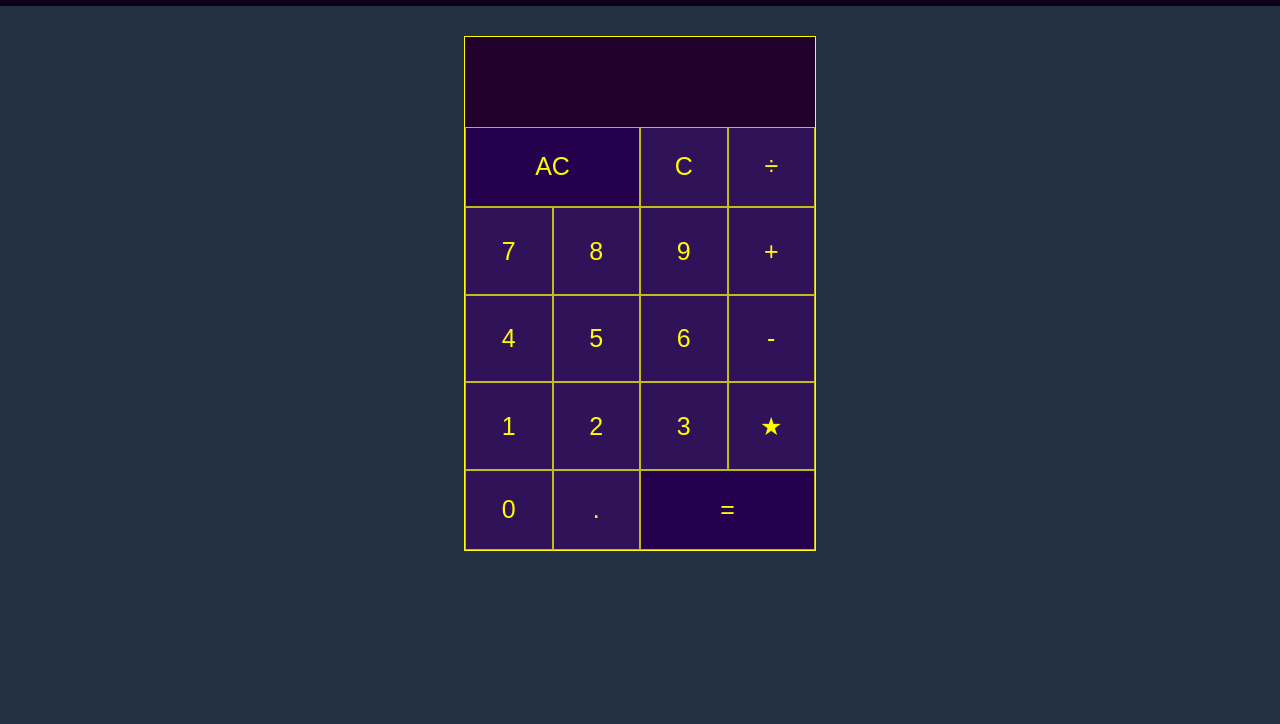
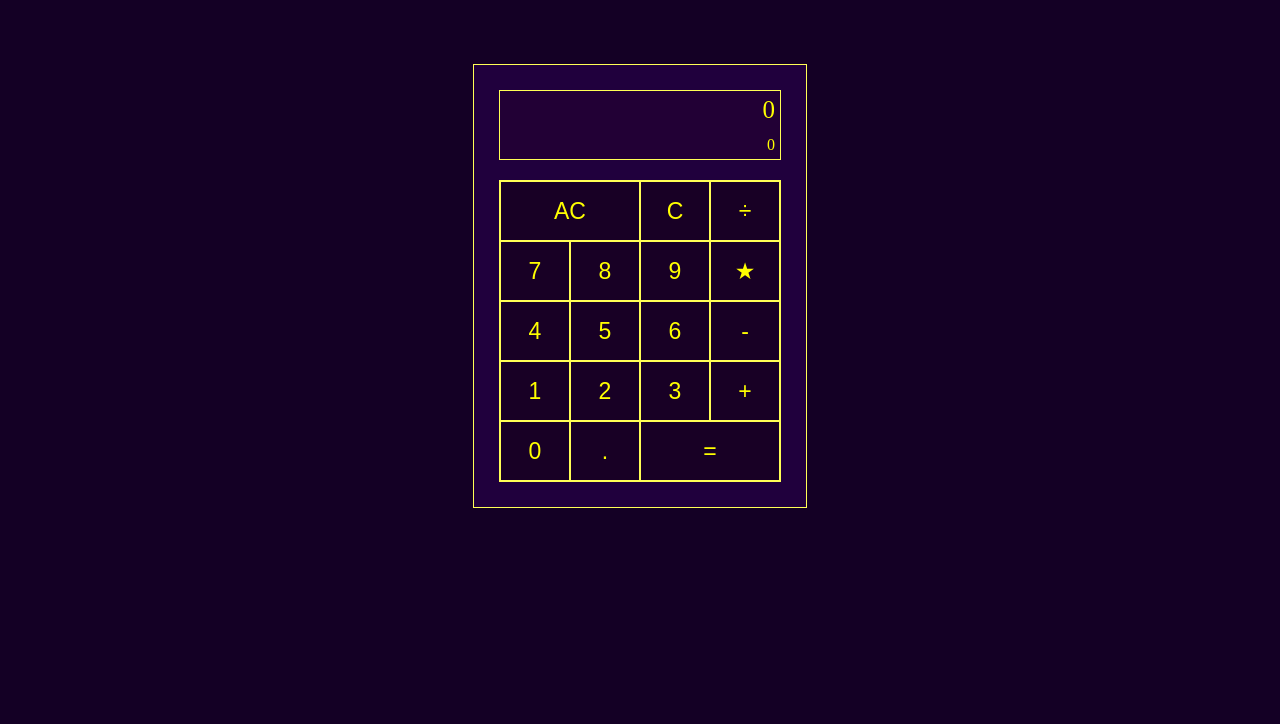
Before and after one commit to Shuuty/calculator, a plain HTML site: page index.html in a window 1280 px wide. Shown: the part 76-800 px from the top of the page. Drawn offline with Linux system fonts and the light colour scheme.

Commit message:
finished calculator

```diff
--- a/index.html
+++ b/index.html
@@ -14,53 +14,49 @@
     <div class="header">
     <h1>Calculator</h1>
     </div>
-    <div class="container">
+        <div class="container">
+            <div class="calculator">
 
-      <div class="calculator-container">
-        <div id="calculator-screen">
-            <div class="screen-text">
-            <p  id="show-value"></p>
-            <p  id="new-value"></p>
+                <div class="calculator-screen">
+                    <p class="screen-show-operation">0</p>
+                    <p class="screen-show-result">0</p>
+                </div>
+
+                <div class="calculator-buttons">
+                    <div class="fifth-button-line">
+                        <button class="double-size" onclick="clearAll()">AC</button>
+                        <button onclick="deleteLastOne()">C</button>
+                        <button class="numAndOp">÷</button>
+                    </div>
+
+                    <div class="fourth-button-line">
+                        <button class="numAndOp">7</button>
+                        <button class="numAndOp">8</button>
+                        <button class="numAndOp">9</button>
+                        <button class="numAndOp">★</button>
+                    </div>
+
+                    <div class="third-button-line">
+                        <button class="numAndOp">4</button>
+                        <button class="numAndOp">5</button>
+                        <button class="numAndOp">6</button>
+                        <button class="numAndOp">-</button>
+                    </div>
+
+                    <div class="second-button-line">
+                        <button class="numAndOp">1</button>
+                        <button class="numAndOp">2</button>
+                        <button class="numAndOp">3</button>
+                        <button class="numAndOp">+</button>
+                    </div>
+
+                    <div class="first-button-line">
+                        <button class="numAndOp">0</button>
+                        <button class="numAndOp">.</button>
+                        <button class="double-size" onclick="executeTheOperation()">=</button>
+                    </div>
+                </div>
+
             </div>
-        </div>
-
-
-        <div class="container-button">
-            <div class="first-botton-line">
-                <button type="button" id="ac" onclick="clearScreen()">AC</button>
-                <button type="button" id="c" value="c" onclick="clearLast()">C</button>
-                <button type="button" id="divide" class="operator-button" value="/">÷</button>
-            </div>
-
-            <div class="second-botton-line">
-                <button type="button" id="seven" class="number-button" value="7">7</button>
-                <button type="button" id="eight" class="number-button"  value="8" onclick="">8</button>
-                <button type="button" id="nine" class="number-button" value="9">9</button>
-                <button type="button" id="sum" class="operator-button" value="+">+</button>
-            </div>
-
-            <div class="third-botton-line">
-                <button type="button" id="four" class="number-button" value="4">4</button>
-                <button type="button" id="five" class="number-button" value="5">5</button>
-                <button type="button" id="six" class="number-button" value="6">6</button>
-                <button type="button" id="substraction" class="operator-button" value="-">-</button>
-            </div>
-
-            <div class="fourth-botton-line">
-                <button type="button" id="one" class="number-button" value="1" >1</button>
-                <button type="button" id="two" class="number-button" value="2" >2</button>
-                <button type="button" id="three" class="number-button" value="3">3</button>
-                <button type="button" id="multiply" class="operator-button" value="*">★</button>
-            </div>
-
-
-            <div class="fifth-botton-line">
-                <button type="button" id="zero" class="number-button" value="0">0</button>
-                <button type="button" id="point" class="operator-button" value=".">.</button>
-                <button type="button" id="equal" value="=" onclick="operation()">=</button>
-            </div>
-        </div>
-      </div>
-    </div>
 </body>
 </html>
--- a/script.js
+++ b/script.js
@@ -0,0 +1,154 @@
+const currentOperation = document.querySelector(`.screen-show-operation`);
+const operationResult = document.querySelector(`.screen-show-result`);
+const allButtons = document.querySelectorAll(`.numAndOp`);
+let operators = [`÷`, `★`, `+`, `-`]
+
+let x = ``;
+let y = ``;
+let op = ``;
+let opResult = ``;
+
+
+//With this, when you touch a button, a value will appear
+
+allButtons.forEach(button => {
+    button.addEventListener(`click`, ()=> enterNumAndOp(button.textContent))
+})
+
+
+
+// Function to process the input value
+
+function enterNumAndOp(entrance) {
+
+    // Limit the number of `.`
+    if(entrance === `.` && x.includes(`.`) && y == `` )return;
+    if(entrance === `.` && y.includes(`.`)) return;
+
+    console.log(entrance);
+    if(currentOperation.textContent === 0) {
+        currentOperation.textContent = ``;
+    }
+
+    // In case you want to use a result for another operation
+    if(opResult !== ``) {
+            operators.forEach(operator => {
+                if(entrance !== operator) return;
+                else if(entrance === operator){
+                    x = opResult;
+                    y = ``;
+                    op = ``;
+                    opResult = ``;
+                }
+            })
+
+    }
+
+    // Enter the operator
+    operators.forEach(operator => {
+        if(entrance === operator && op === ``){
+            op = operator;
+            console.log(`the op`+ op)
+        } else return;
+    })
+
+    // Enter the fist number
+    if(op === `` && y === ``) {
+        x += entrance;
+        console.log(x)
+    }
+    // Enter the second number
+    else if(x !== `` && op !== `` && opResult == ``) {
+        y += entrance;
+        console.log(y)
+    }
+    operators.forEach(operator => {
+        if(y.includes(operator)) {
+           y = y.slice(1, -1)
+        }
+    })
+
+
+    // Show the operation
+    currentOperation.textContent = `${x} ${op} ${y}`;
+}
+
+function clearAll() {
+    currentOperation.textContent = 0;
+    operationResult.textContent = 0;
+    x = ``;
+    y = ``;
+    op = ``;
+    opResult = ``;
+}
+
+
+// Clear the screen functions
+function deleteLastOne() {
+    if(x !== `` && op === ``) {
+        x = x.slice(0, -1);
+        currentOperation.textContent = `${x} ${op} ${y}`;
+
+    }
+    else if(x !== `` && op !== ``) {
+        op = ``;
+        currentOperation.textContent = `${x} ${op} ${y}`;
+    }
+    else if(x !== `` && op !== `` && y === ``) {
+        y = y.slice(0, -1);
+        currentOperation.textContent = `${x} ${op} ${y}`;
+    }
+     if(x === `` && op === ``) {
+        currentOperation.textContent = 0;
+    }
+}
+
+// Possible operations
+
+function addition(x,y) {
+     opResult = x*1 + y*1;
+     opResult = Number(opResult.toFixed(3))
+     return opResult
+}
+
+function subtract(x,y) {
+    opResult = x - y;
+    opResult = Number(opResult.toFixed(3))
+    return opResult
+}
+
+function multiply(x,y) {
+    opResult = x * y;
+    opResult = Number(opResult.toFixed(3))
+    return opResult
+}
+
+function divide(x,y) {
+    opResult = x / y;
+    opResult = Number(opResult.toFixed(3))
+    return opResult
+}
+
+// Execution of the operation
+
+function executeTheOperation() {
+    if(operationResult === 0) {
+        operationResult = 0;
+    }
+    switch(op) {
+        case `+`:
+            operationResult.textContent = addition(x, y);
+            break;
+        case `-`:
+            operationResult.textContent = subtract(x,y);
+            break;
+        case `★`:
+            operationResult.textContent = multiply(x,y);
+            break;
+        case `÷`:
+            operationResult.textContent = divide(x,y);
+            break;
+    }
+
+
+}
--- a/style.css
+++ b/style.css
@@ -1,188 +1,128 @@
 body {
-    background: #233142;
+    padding: 0;
     margin: 0;
-    padding: 0;
-    font-family: "Bebas Neue", sans-serif;
-    font-weight: 400;
-    font-style: normal;
+    background-color: rgb(20, 0, 37) ;
 }
 
 .container {
     display: flex;
     flex-direction: column;
-    align-items: center;
-
 }
 
-/* Header */
 .header {
+    background-color: rgb(29, 10, 65);
+    height: 70px;
     display: flex;
-    justify-content:center;
-    background-color: #0f001a;
-    margin-bottom: 30px;
+    justify-content: center;
+    align-items: center;
+    margin-bottom: 70px;
 }
 
 h1 {
+    margin: 0;
     color: white;
-
 }
 
-
-/* Calculator style */
-
-.calculator-container {
-    border:solid #fffb00 1px;
-    background: #21002b;
-    display: flex;
-    flex-direction: column;
-    min-width: 350px;
-    min-height: 400px;
+.calculator {
+    border: solid #ffff55 1px;
+    max-width: 300px;
+    max-height: 400px;
+    margin: auto;
+    padding: 25px;
+    background-color: #20003d;
 }
 
 /* Screen */
 
-#calculator-screen {
-    width: auto;
-    height: 90px;
-    margin-left: auto;
+.calculator-screen {
+    border: solid #ffff55 1px;
+    background-color: #220035;
+    color: #ffff00;
     display: flex;
+    flex-direction: column;
+    max-width: 280px;
+    max-height: 80px;
+    align-items: flex-end;
+    padding: 5px;
+    margin-bottom: 20px;
+    overflow: hidden;
 }
 
-.screen-text>p {
+.screen-show-operation {
 
-    color: #fffb00;
     margin: 0;
-
+    margin-bottom: 12px;
+    font-size: 25px;
 }
 
-#show-value {
-    font-size: 30px;
-    margin-bottom: 20px;
-    display: flex;
-    margin: 10px 10px 0 10px;
-}
-
-#new-value {
-    display: flex;
-    justify-content: end;
-    font-size: 25px;
-    margin: 10px;
-}
-
-.screen-text {
-    display: flex;
-    flex-direction: column;
-
+.screen-show-result {
+    margin: 0;
 }
 
 /* Buttons */
 
 button {
-    background: #301258;
-    padding: 0;
-    font-size: 25px;
-    border: solid #fbff00b7 1px;
-    color: #fffb00;
-
+    margin: 0;
+    background-color: #180025;
+    color: #ffff00;
+    border:solid 1px #ffff55;
+    font-size: 23px;
 }
 
-.container-button {
+.calculator-buttons {
+    border: solid #ffff55 1px;
+    max-height: 350px;
+    max-width: 280px;
     display: flex;
     flex-direction: column;
-    min-width: 350px;
-    min-height: 310px;
-    max-width:  350px;
-    max-height: 425px;
-
 }
 
-
-
-/* First Button line  */
-
-.first-botton-line {
+.first-button-line {
     display: flex;
-    flex-basis: 80.4px;
-
 }
 
-.first-botton-line > button {
-    flex-grow: 1;
-    max-height:80px;
-    min-height: 80px;
-    max-width: 87.5px;
+.first-button-line>button {
+    width: 70px;
+    height: 60px;
 }
 
-#ac {
-    flex-grow: 2;
-    min-width: 175px;
-    background: #24004d;
-    color:#fffb00
+.second-button-line {
+    display: flex;
 }
 
-/* Second Button line */
-
-.second-botton-line {
-    display: flex;
-    flex-basis: 80.4px;
+.second-button-line> button {
+    width: 70px;
+    height: 60px;
 }
 
-.second-botton-line > button {
-    flex-grow: 1;
-    max-height:87.5px;
-    min-height: 87.5px;
-    min-width: 87.5px;
+.third-button-line {
+    display: flex;
 }
 
-
-/* Third Button line */
-
-.third-botton-line {
-    display: flex;
-    flex-basis: 80.4px;
-
+.third-button-line> button {
+    width: 70px;
+    height: 60px;
 }
 
-.third-botton-line > button {
-    flex-grow: 1;
-    max-height:87.5px;
-    min-height: 87.5px;
-    min-width: 87.5px;
+.fourth-button-line {
+    display: flex;
 }
 
-
-/* Fourth button line */
-.fourth-botton-line {
-    display: flex;
-    flex-basis: 80.4px;
+.fourth-button-line> button {
+    width: 70px;
+    height: 60px;
 }
 
-.fourth-botton-line > button {
-    flex-grow: 1;
-    max-height:87.5px;
-    min-height: 87.5px;
-    min-width: 87.5px;
-
+.fifth-button-line {
+    display: flex;
 }
 
-
-/* Fifth button line */
-.fifth-botton-line {
-    display: flex;
-    flex-basis: 80.4px;
-
+.fifth-button-line > button {
+    width: 70px;
+    height: 60px;
 }
 
-.fifth-botton-line > button {
-    flex-grow: 1;
-    max-height:80px;
-    min-height: 80px;
-    min-width: 87.5px;
+.double-size {
+    width: 140px !important;
+    height: 60px;
 }
-
-#equal {
-    flex-grow: 2;
-    min-width: 175px;
-    background-color:#24004d;
-    color: #fffb00;
-}
```
Also changed, not shown: 1 other file.
